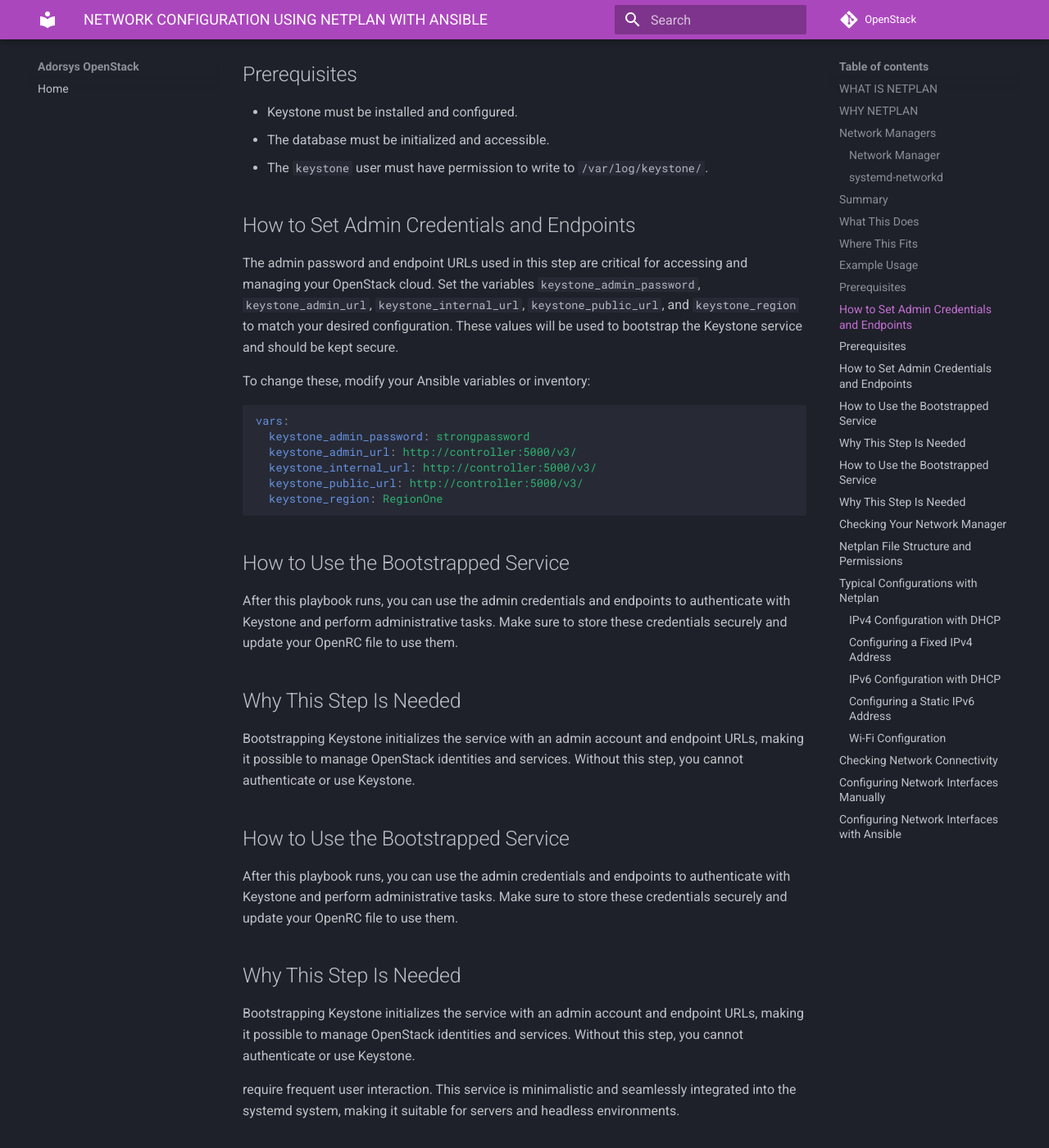
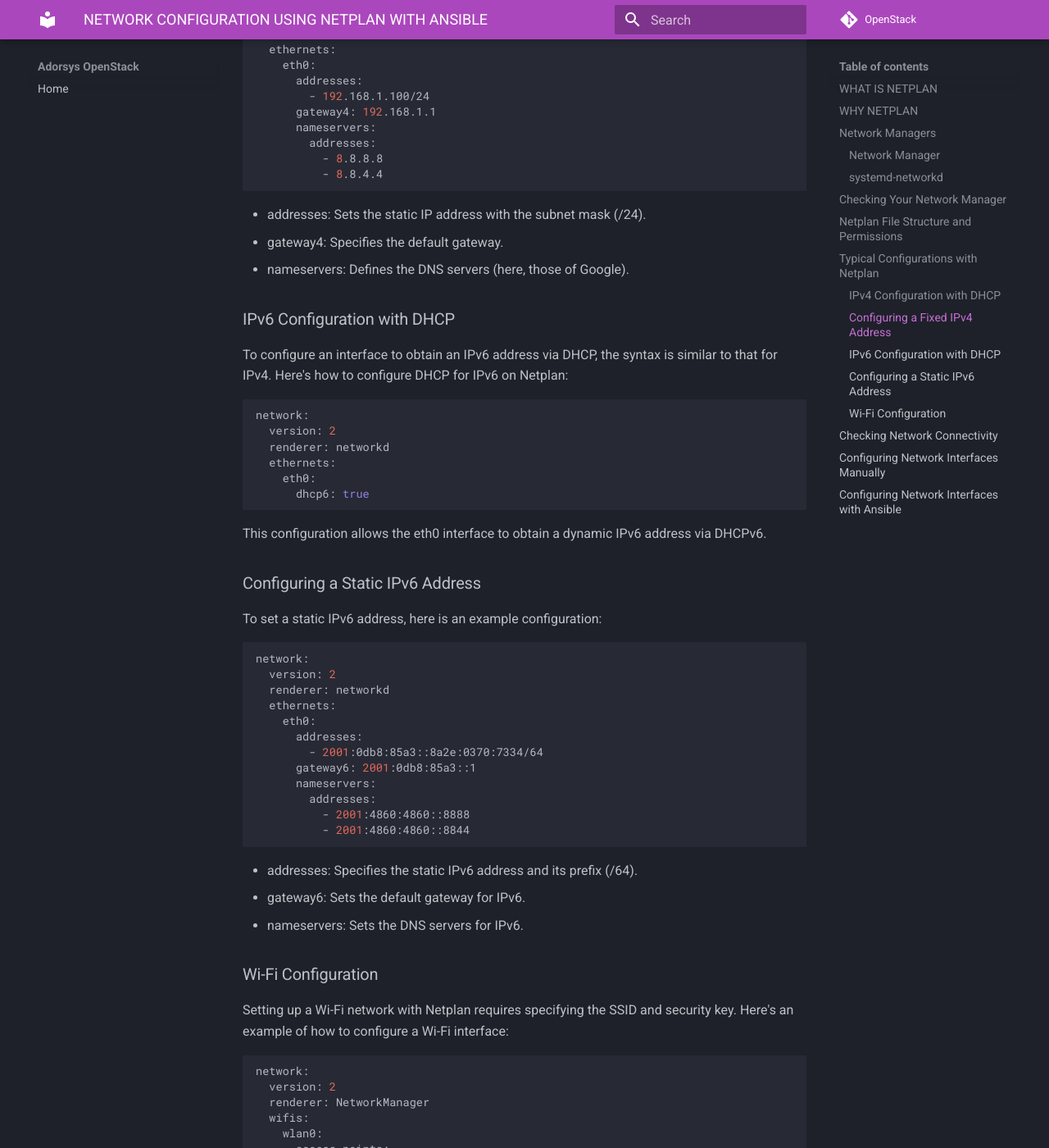
Before and after one commit to ADORSYS-GIS/openstack, an MkDocs documentation site: the page built from docs/netplan_doc.md, in a window 1280 px wide and 1400 px high, scrolled down 3476 px. Shown: the whole window at 82% size. Built offline with MkDocs 1.6.1 and Material for MkDocs 9.7.7, drawn with Linux system fonts in a browser that asks for light colours; comment, search, counter and statistics services are not loaded; some of the changed text lies outside the part shown.

````diff
--- a/docs/netplan_doc.md
+++ b/docs/netplan_doc.md
@@ -57,125 +57,7 @@
 ### systemd-networkd
 
 systemd-networkd, on the other hand, is more often used on server systems, such
-as Ubuntu Server, where network interface management is more static and does not# Keystone Ansible Automation – Keystone Bootstrap
-
-## Summary
-
-This documentation describes the bootstrap process for OpenStack Keystone using Ansible. Bootstrapping initializes the Keystone service with an admin account and endpoint URLs.
-
-## What This Does
-
-- Ensures the Keystone log file exists and is owned by the keystone user.
-- Populates the Keystone database using `keystone-manage db_sync`.
-- Bootstraps Keystone with admin credentials and endpoint URLs using `keystone-manage bootstrap`.
-
-## Where This Fits
-
-- Run after Keystone is installed, configured, and Fernet/Credential keys are set up.
-
-## Example Usage
-
-This file is included as part of a role in your main playbook:
-
-```yaml
-roles:
-  - keystone
-```
-
-And within the role’s `tasks/main.yml` or similar:
-
-```yaml
-- import_tasks: keystone_bootstrap.yml
-```
-
-## Prerequisites
-
-- Keystone must be installed and configured.
-- The database must be initialized and accessible.
-- The `keystone` user must have permission to write to `/var/log/keystone/`.
-
-## How to Set Admin Credentials and Endpoints
-
-The admin password and endpoint URLs used in this step are critical for accessing and managing your OpenStack cloud. Set the variables `keystone_admin_password`, `keystone_admin_url`, `keystone_internal_url`, `keystone_public_url`, and `keystone_region` to match your desired configuration. These values will be used to bootstrap the Keystone service and should be kept secure.
-
-To change these, modify your Ansible variables or inventory:
-
-```yaml
-vars:
-  keystone_admin_password: strongpassword
-  keystone_admin_url: http://controller:5000/v3/
-  keystone_internal_url: http://controller:5000/v3/
-  keystone_public_url: http://controller:5000/v3/
-  keystone_region: RegionOne
-```# Keystone Ansible Automation – Keystone Bootstrap
-
-## Summary
-
-This documentation describes the bootstrap process for OpenStack Keystone using Ansible. Bootstrapping initializes the Keystone service with an admin account and endpoint URLs.
-
-## What This Does
-
-- Ensures the Keystone log file exists and is owned by the keystone user.
-- Populates the Keystone database using `keystone-manage db_sync`.
-- Bootstraps Keystone with admin credentials and endpoint URLs using `keystone-manage bootstrap`.
-
-## Where This Fits
-
-- Run after Keystone is installed, configured, and Fernet/Credential keys are set up.
-
-## Example Usage
-
-This file is included as part of a role in your main playbook:
-
-```yaml
-roles:
-  - keystone
-```
-
-And within the role’s `tasks/main.yml` or similar:
-
-```yaml
-- import_tasks: keystone_bootstrap.yml
-```
-
-## Prerequisites
-
-- Keystone must be installed and configured.
-- The database must be initialized and accessible.
-- The `keystone` user must have permission to write to `/var/log/keystone/`.
-
-## How to Set Admin Credentials and Endpoints
-
-The admin password and endpoint URLs used in this step are critical for accessing and managing your OpenStack cloud. Set the variables `keystone_admin_password`, `keystone_admin_url`, `keystone_internal_url`, `keystone_public_url`, and `keystone_region` to match your desired configuration. These values will be used to bootstrap the Keystone service and should be kept secure.
-
-To change these, modify your Ansible variables or inventory:
-
-```yaml
-vars:
-  keystone_admin_password: strongpassword
-  keystone_admin_url: http://controller:5000/v3/
-  keystone_internal_url: http://controller:5000/v3/
-  keystone_public_url: http://controller:5000/v3/
-  keystone_region: RegionOne
-```
-
-## How to Use the Bootstrapped Service
-
-After this playbook runs, you can use the admin credentials and endpoints to authenticate with Keystone and perform administrative tasks. Make sure to store these credentials securely and update your OpenRC file to use them.
-
-## Why This Step Is Needed
-
-Bootstrapping Keystone initializes the service with an admin account and endpoint URLs, making it possible to manage OpenStack identities and services. Without this step, you cannot authenticate or use Keystone.
-
-
-## How to Use the Bootstrapped Service
-
-After this playbook runs, you can use the admin credentials and endpoints to authenticate with Keystone and perform administrative tasks. Make sure to store these credentials securely and update your OpenRC file to use them.
-
-## Why This Step Is Needed
-
-Bootstrapping Keystone initializes the service with an admin account and endpoint URLs, making it possible to manage OpenStack identities and services. Without this step, you cannot authenticate or use Keystone.
-
+as Ubuntu Server, where network interface management is more static and does not
 require frequent user interaction. This service is minimalistic and seamlessly
 integrated into the systemd system, making it suitable for servers and headless
 environments.
@@ -403,7 +285,7 @@
 the following:
 
 i. We need to install Ansible on our machine to be able to run Ansible scripts.
-Run the following command to install Ansible:
+   Run the following command to install Ansible:
 
 ```sh
 sudo apt update && sudo apt upgrade -y
````
